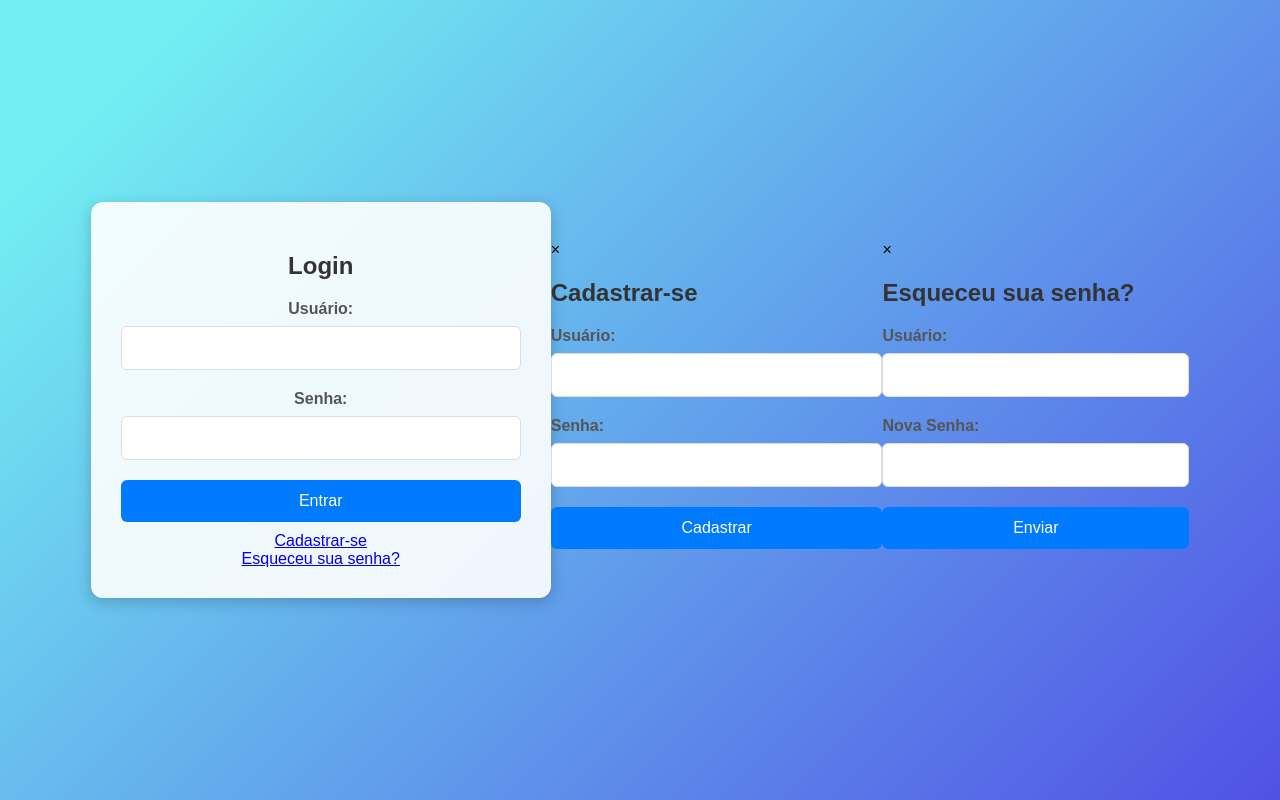
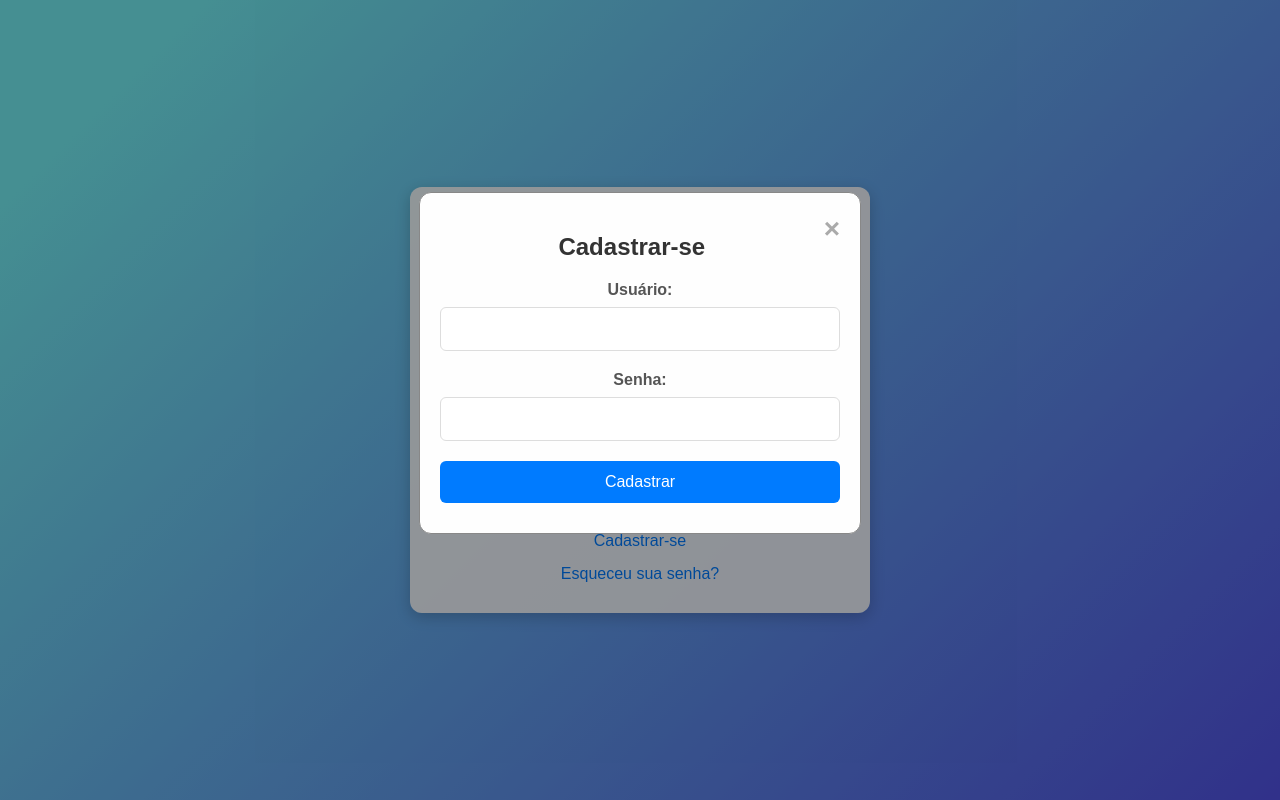
Before and after one commit to onikyuu/acex, a plain HTML site: page index.html in a window 1280 px wide. Both pictures are taken after a click on the link "Cadastrar-se". Drawn offline with Linux system fonts and the light colour scheme.

Commit message:
Update login.css

```diff
--- a/login.css
+++ b/login.css
@@ -1,3 +1,4 @@
+/* Estilos básicos para a página de login */
 body {
     font-family: 'Arial', sans-serif;
     background: linear-gradient(135deg, #72edf2 10%, #5151e5 100%);
@@ -60,3 +61,52 @@ button:hover {
     color: red;
     margin-top: 10px;
 }
+
+a {
+    color: #007bff;
+    text-decoration: none;
+    margin-top: 15px;
+    display: inline-block;
+}
+
+a:hover {
+    text-decoration: underline;
+}
+
+/* Estilos para o modal de cadastro e esqueci a senha */
+.modal {
+    display: none; /* Escondido por padrão */
+    position: fixed;
+    z-index: 1;
+    left: 0;
+    top: 0;
+    width: 100%;
+    height: 100%;
+    overflow: auto;
+    background-color: rgba(0,0,0,0.4);
+}
+
+.modal-content {
+    background-color: #fefefe;
+    margin: 15% auto;
+    padding: 20px;
+    border: 1px solid #888;
+    width: 80%;
+    max-width: 400px;
+    border-radius: 12px;
+    text-align: center;
+}
+
+.close {
+    color: #aaa;
+    float: right;
+    font-size: 28px;
+    font-weight: bold;
+}
+
+.close:hover,
+.close:focus {
+    color: black;
+    text-decoration: none;
+    cursor: pointer;
+}
```
